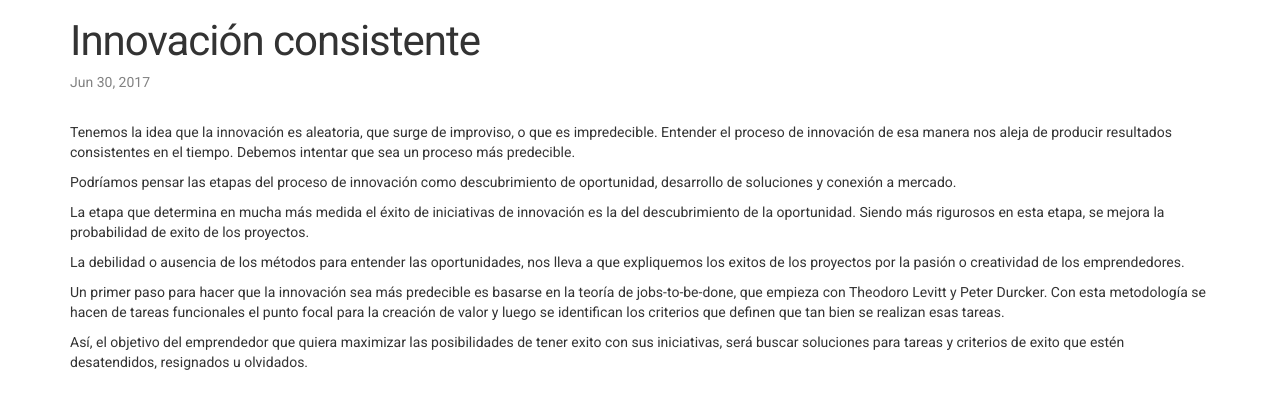
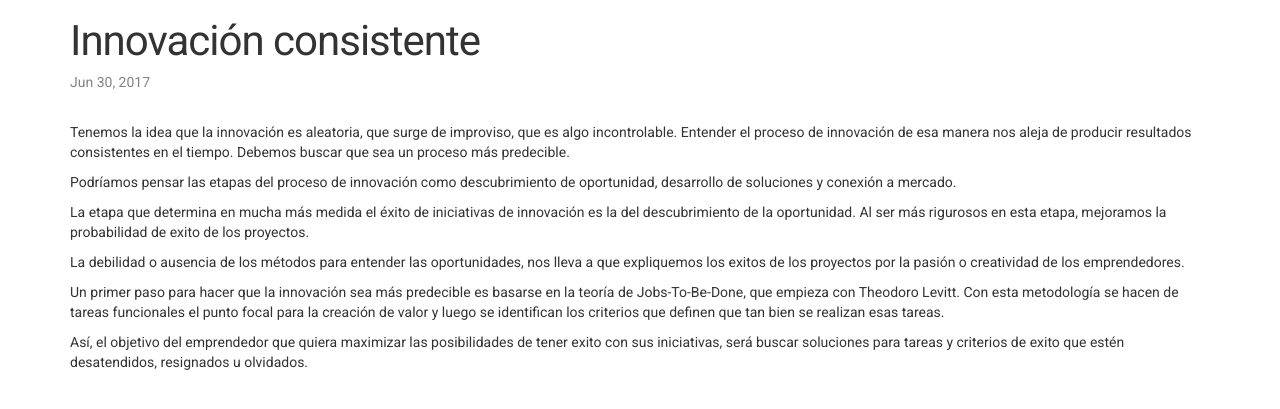
Before and after one commit to juandavidac/test-jekyll, a Jekyll site: the page built from _posts/2017-06-30-innovacion.markdown, in a window 1280 px wide. Shown: the top 409 px of the page. Built offline with Jekyll 4.4.1, drawn with Linux system fonts in a browser that asks for light colours.

Commit message:
update innovation post

```diff
--- a/_posts/2017-06-30-innovacion.markdown
+++ b/_posts/2017-06-30-innovacion.markdown
@@ -4,14 +4,14 @@ layout: post
 title:  "Innovación consistente"
 
 ---
-Tenemos la idea que la innovación es aleatoria, que surge de improviso, o que es impredecible. Entender el proceso de innovación de esa manera nos aleja de producir resultados consistentes en el tiempo. Debemos intentar que sea un proceso más predecible.
+Tenemos la idea que la innovación es aleatoria, que surge de improviso, que es algo incontrolable. Entender el proceso de innovación de esa manera nos aleja de producir resultados consistentes en el tiempo. Debemos buscar que sea un proceso más predecible.
 
 Podríamos pensar las etapas del proceso de innovación como descubrimiento de oportunidad, desarrollo de soluciones y conexión a mercado.
 
-La etapa que determina en mucha más medida el éxito de iniciativas de innovación es la del descubrimiento de la oportunidad. Siendo más rigurosos en esta etapa, se mejora la probabilidad de exito de los proyectos.
+La etapa que determina en mucha más medida el éxito de iniciativas de innovación es la del descubrimiento de la oportunidad. Al  ser más rigurosos en esta etapa, mejoramos la probabilidad de exito de los proyectos.
 
 La debilidad o ausencia de los métodos para entender las oportunidades, nos lleva a que expliquemos los exitos de los proyectos por la pasión o creatividad de los emprendedores.
 
-Un primer paso para hacer que la innovación sea más predecible es basarse en la teoría de jobs-to-be-done, que empieza con Theodoro Levitt y Peter Durcker.  Con esta metodología se hacen de tareas funcionales el punto focal para la creación de valor y luego se identifican los criterios que definen que tan bien se realizan esas tareas.
+Un primer paso para hacer que la innovación sea más predecible es basarse en la teoría de Jobs-To-Be-Done, que empieza con Theodoro Levitt.  Con esta metodología se hacen de tareas funcionales el punto focal para la creación de valor y luego se identifican los criterios que definen que tan bien se realizan esas tareas.
 
 Así, el objetivo del emprendedor que quiera maximizar las posibilidades de tener exito con sus iniciativas, será buscar soluciones para tareas y criterios de exito que estén desatendidos, resignados u olvidados.
```
